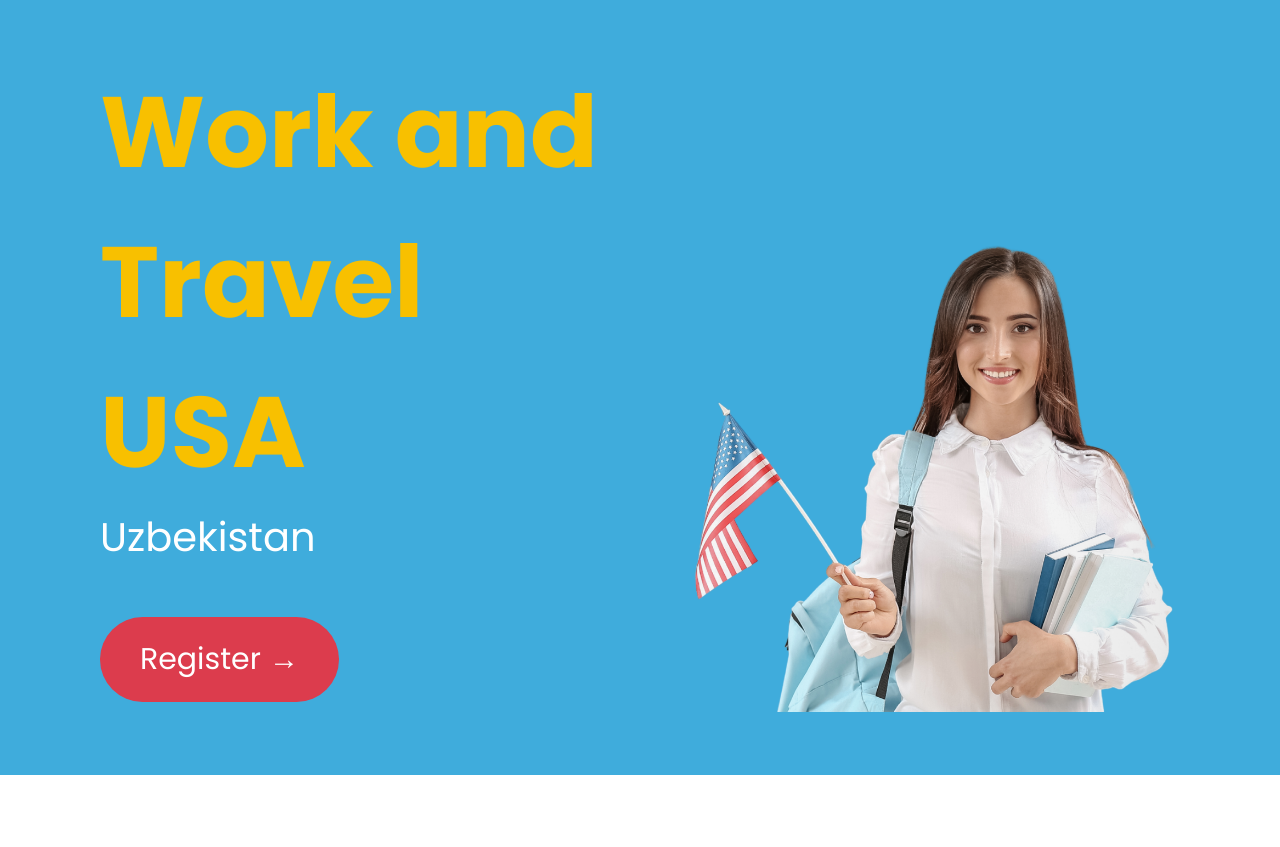
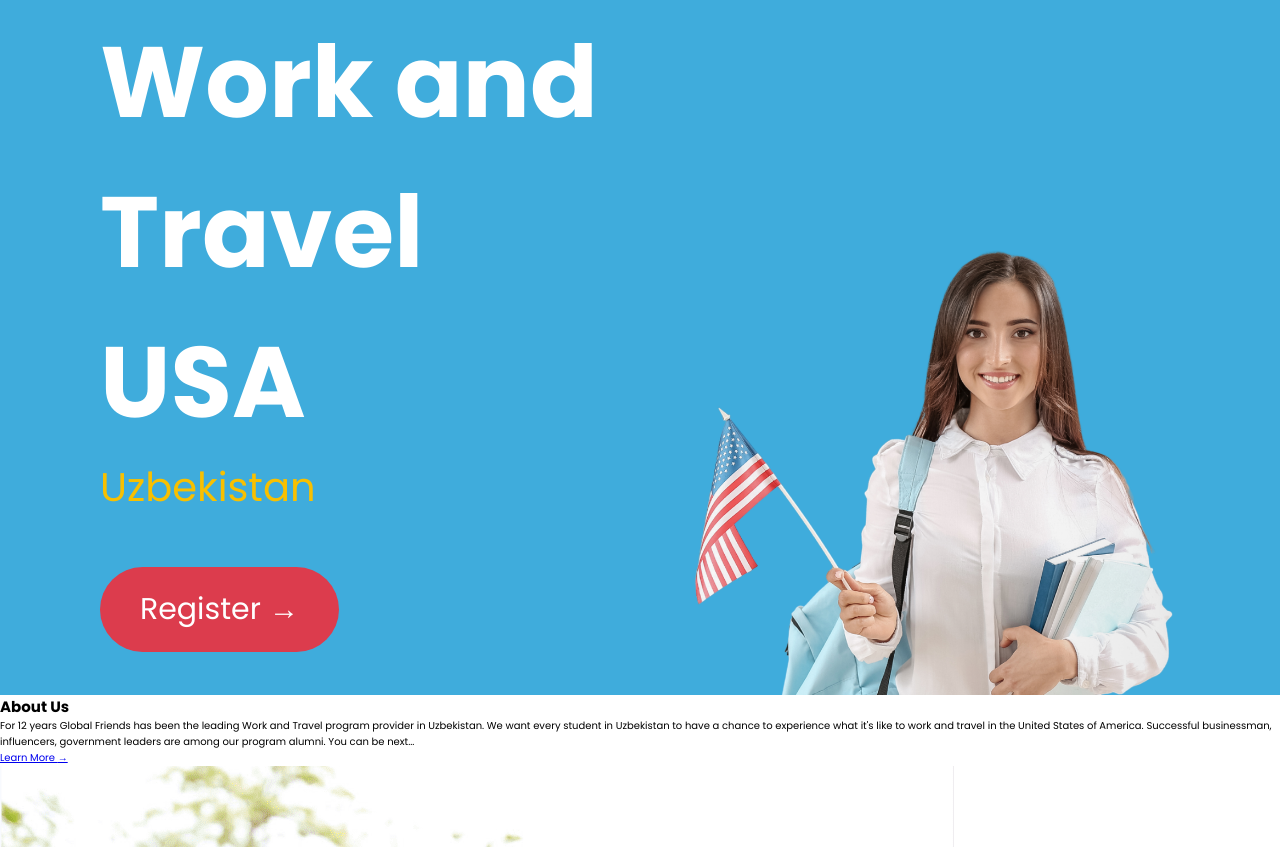
Before and after one commit to khassanboi/globalfriends-wt-page, a plain HTML site: page index.html in a window 1280 px wide. Shown: the part 105-952 px from the top of the page. Before the commit the page ends 880 px from the top, so only its background shows below. Drawn offline with Linux system fonts and the light colour scheme.

Commit message:
update: improve header style 2

```diff
--- a/index.html
+++ b/index.html
@@ -61,6 +61,20 @@
       </div>
     </main>
   </header>
+  <section class="aboutus">
+    <div class="aboutus__left">
+      <h1 class="h1">About Us</h1>
+      <p class="text">For 12 years Global Friends has been the leading Work and Travel program provider in Uzbekistan.
+        We want every student in Uzbekistan to have a chance to experience what it's like to work and travel in the
+        United States of America.
+        Successful businessman, influencers, government leaders are among our program alumni. You can be next...
+      </p>
+      <a href="#" class="link">Learn More <span>&#8594;</span></a>
+    </div>
+    <div class="aboutus__right">
+      <img src="images/about-us-hero.png" alt="Group of students">
+    </div>
+  </section>
 </body>
 
 </html>
--- a/styles/scss/_header.scss
+++ b/styles/scss/_header.scss
@@ -1,13 +1,12 @@
 .header {
   padding: 0 5rem;
   width: 100%;
-  height: 110vh;
+  min-height: 100vh;
   background-color: #3facdc;
   overflow-y: hidden;
 
   &__content {
-    padding: 5rem;
-    padding-bottom: 0;
+    padding: 0 5rem;
     display: flex;
     flex-wrap: wrap;
     align-items: center;
@@ -19,12 +18,12 @@
     h1 {
       font-size: 10rem;
       color: white;
-      animation: textAnimate 10s linear infinite;
     }
 
     span {
       font-size: 4rem;
       color: white;
+      animation: textAnimate 10s linear infinite;
     }
   }
 
@@ -35,7 +34,7 @@
 
     img {
       width: 90%;
-      transform: translateY(1.5rem);
+      transform: translateY(7rem);
     }
   }
 
```
Also changed, not shown: styles/css/main.min.css, 1 other file.
